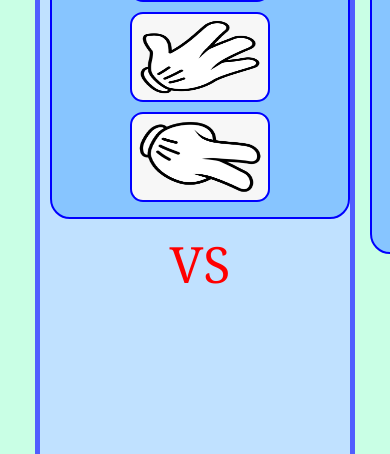
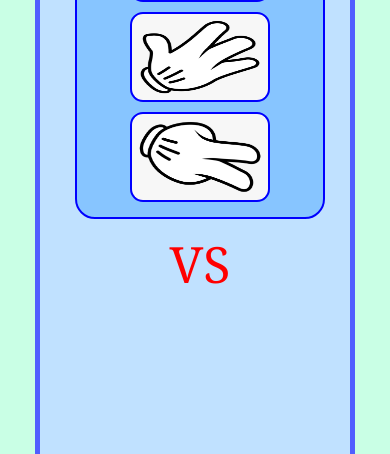
Before and after one commit to Yogeshwar05/yogeshwar-rps.github.io, a plain HTML site: page index.html in a window 390 px wide. Shown: the part 652-1106 px from the top of the page. Drawn offline with Linux system fonts and the light colour scheme.

Commit message:
Responsive-2

```diff
--- a/phone.css
+++ b/phone.css
@@ -7,4 +7,7 @@
   .seperator {
     margin: 5px auto;
   }
+  .bax {
+    width: 250px;
+  }
 }
```
